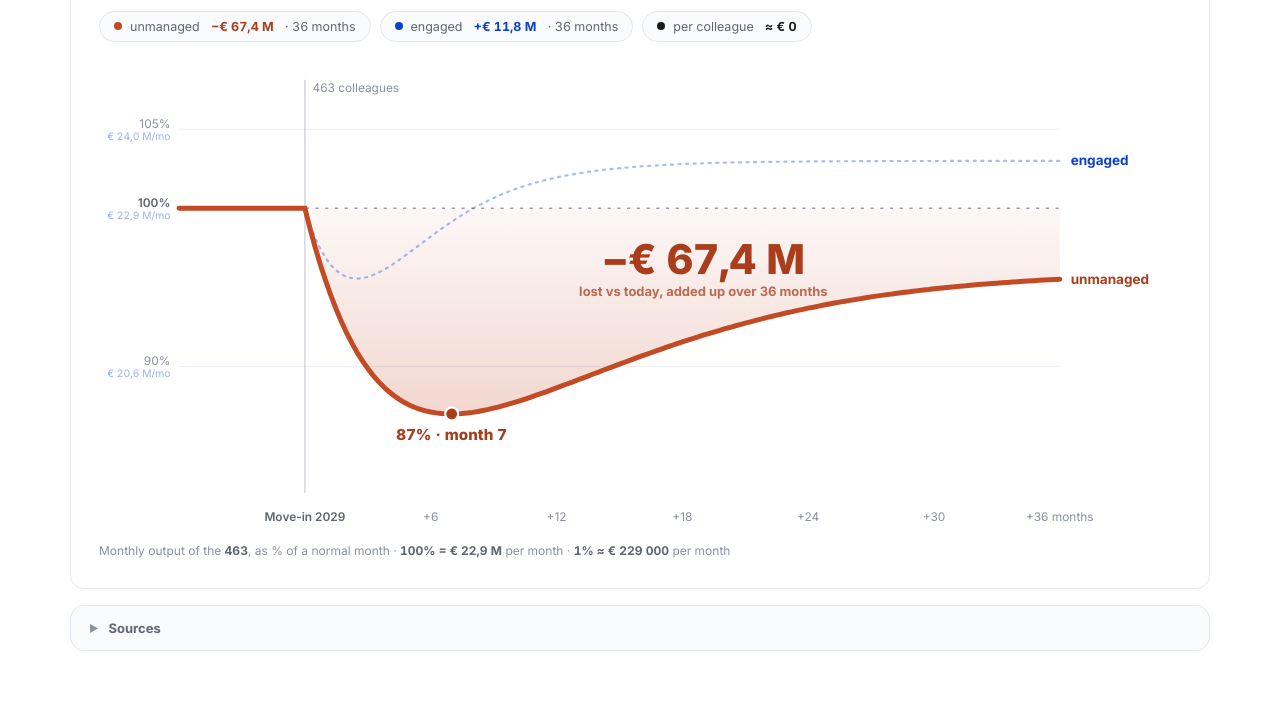
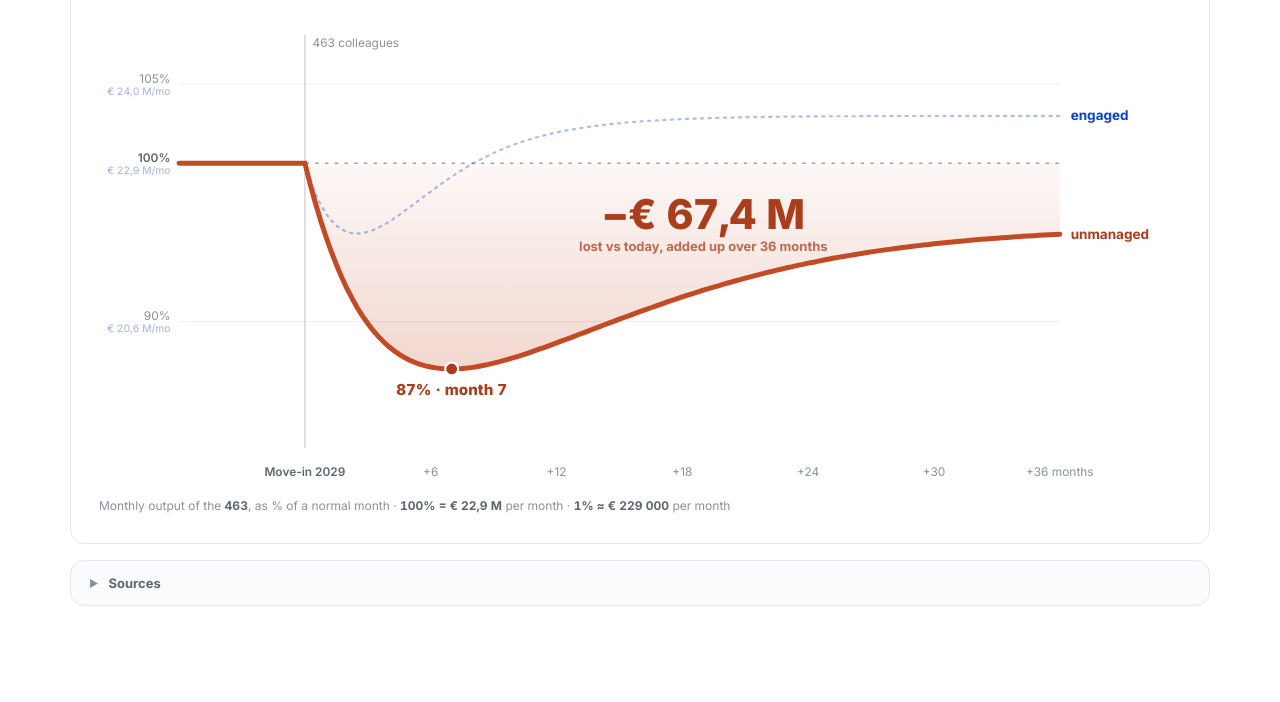
Before and after one commit to RainerGeeeee/the-dip, a plain HTML site: page index.html in a window 1280 px wide. Shown: the part 491-1193 px from the top of the page. After the commit the page ends 1148 px from the top, so only its background shows below. Drawn offline with Linux system fonts and the light colour scheme.

Commit message:
Update index.html

```diff
--- a/index.html
+++ b/index.html
@@ -61,14 +61,6 @@
   body.mode-good .hero-num{color:var(--blue)}
   .hero-sub{margin-top:5px;font-size:13px;color:var(--grey);max-width:880px;line-height:1.55}
   .hero-sub b{color:var(--ink);font-weight:700;font-variant-numeric:tabular-nums}
-
-  .chips{display:flex;gap:9px;flex-wrap:wrap;margin-top:14px}
-  .chip{border:1px solid var(--hair);border-radius:999px;padding:7px 14px;font-size:12.5px;color:var(--grey);font-variant-numeric:tabular-nums;background:#FAFBFD;display:flex;align-items:center;gap:8px}
-  .chip .dot{width:8px;height:8px;border-radius:50%;flex:none}
-  .chip b{font-weight:700}
-  .chip.ember b{color:var(--brick-dark)}
-  .chip.blue b{color:var(--blue)}
-  .chip.plain b{color:var(--ink)}
 
   .chartbox{margin-top:16px;position:relative}
   svg{display:block;width:100%;height:auto}
@@ -170,12 +162,6 @@
     <div class="hero-label" id="heroLabel">The unmanaged dip costs</div>
     <div class="hero-num"><span id="heroVal">···</span></div>
     <div class="hero-sub" id="heroSub"></div>
-
-    <div class="chips">
-      <div class="chip ember"><span class="dot" style="background:var(--brick)"></span>unmanaged&nbsp;<b id="chipBad">···</b>&nbsp;· 36 months</div>
-      <div class="chip blue"><span class="dot" style="background:var(--blue)"></span>engaged&nbsp;<b id="chipGood">···</b>&nbsp;· 36 months</div>
-      <div class="chip plain"><span class="dot" style="background:var(--ink)"></span>per colleague&nbsp;<b id="chipHead">···</b></div>
-    </div>
 
     <div class="chartbox" id="chartbox">
       <svg id="chart" viewBox="0 0 1000 440" preserveAspectRatio="xMidYMid meet" aria-label="Monthly output after move-in: unmanaged versus engaged change. Hover for monthly detail.">
@@ -369,7 +355,7 @@
     var i=inputs();
     inputsOk=i.ok;
     if(!i.ok){
-      ['sumYear','outPerEmp','outVal','outMonth','chipBad','chipGood','chipHead','heroVal'].forEach(function(id){el(id).textContent='···';});
+      ['sumYear','outPerEmp','outVal','outMonth','heroVal'].forEach(function(id){el(id).textContent='···';});
       ['eur90','eur100','eur105'].forEach(function(id){var n=el(id); if(n) n.textContent='';});
       el('lblMoney').textContent=''; el('lblMoneySub').textContent='';
       el('troughLbl').textContent=''; el('troughDot').setAttribute('r','0');
@@ -396,10 +382,6 @@
 
     curBadCum=cumulative(BAD,monthly); curGoodCum=cumulative(GOOD,monthly);
     curGap=curGoodCum-curBadCum;
-
-    el('chipBad').textContent  = moneyM(curBadCum);
-    el('chipGood').textContent = moneyM(curGoodCum);
-    el('chipHead').textContent = '\u2248 \u20AC '+fmtEur.format(Math.round(curGap/i.scope/1000)*1000);
     el('moveLab').textContent  = fmtEur.format(i.scope)+' colleagues';
 
     if(mode==='bad'){
```
